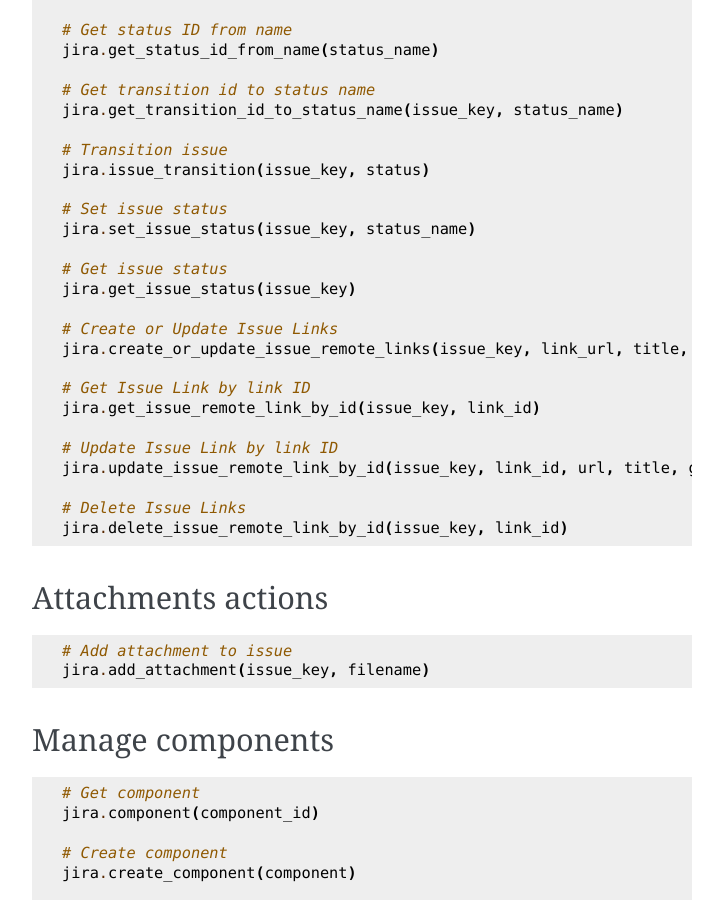
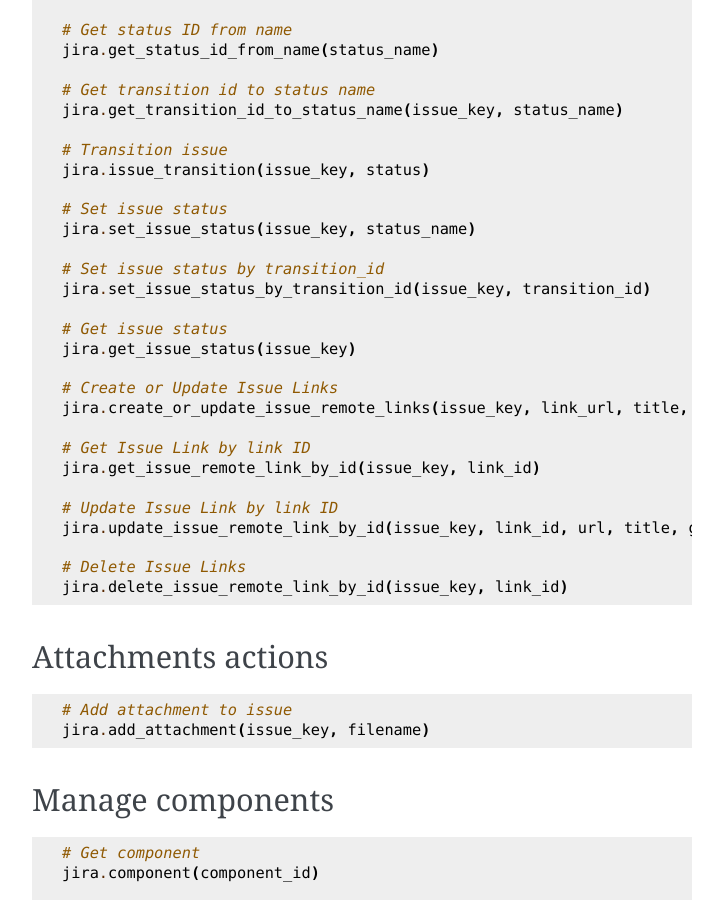
Before and after one commit to atlassian-api/atlassian-python-api, a Sphinx documentation site: the page built from docs/jira.rst, in a window 1280 px wide and 900 px high, scrolled down 3184 px. Shown: the whole window, without its empty margins (388-1111 px from the left). Built offline with Sphinx 7.4.7, drawn with Linux system fonts in a browser that asks for light colours; pages that are not in the unit, such as notebooks, are missing from menus.

Commit message:
Update jira.rst

```diff
--- a/docs/jira.rst
+++ b/docs/jira.rst
@@ -172,6 +172,9 @@
     # Set issue status
     jira.set_issue_status(issue_key, status_name)
 
+    # Set issue status by transition_id
+    jira.set_issue_status_by_transition_id(issue_key, transition_id)
+
     # Get issue status
     jira.get_issue_status(issue_key)
 
```
